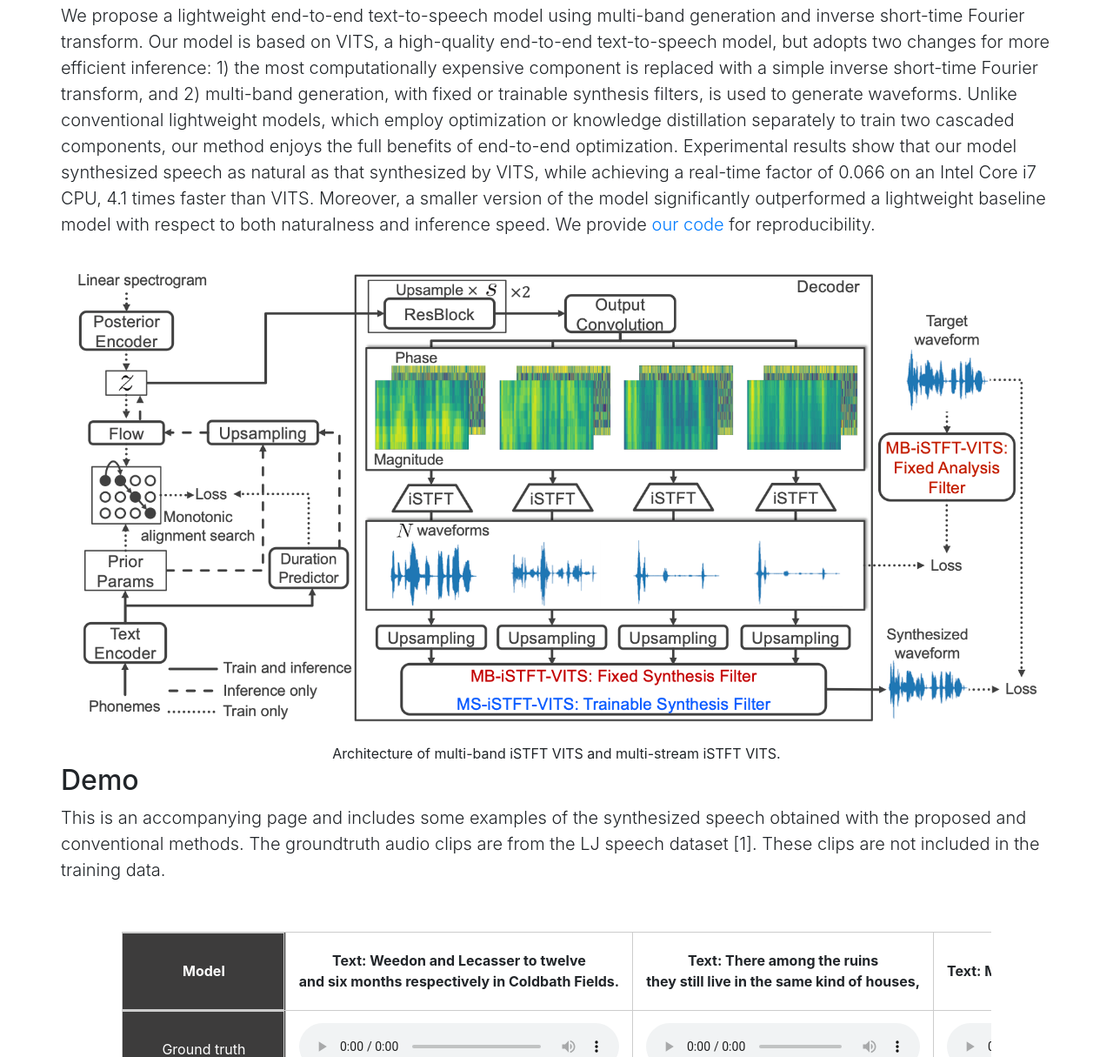
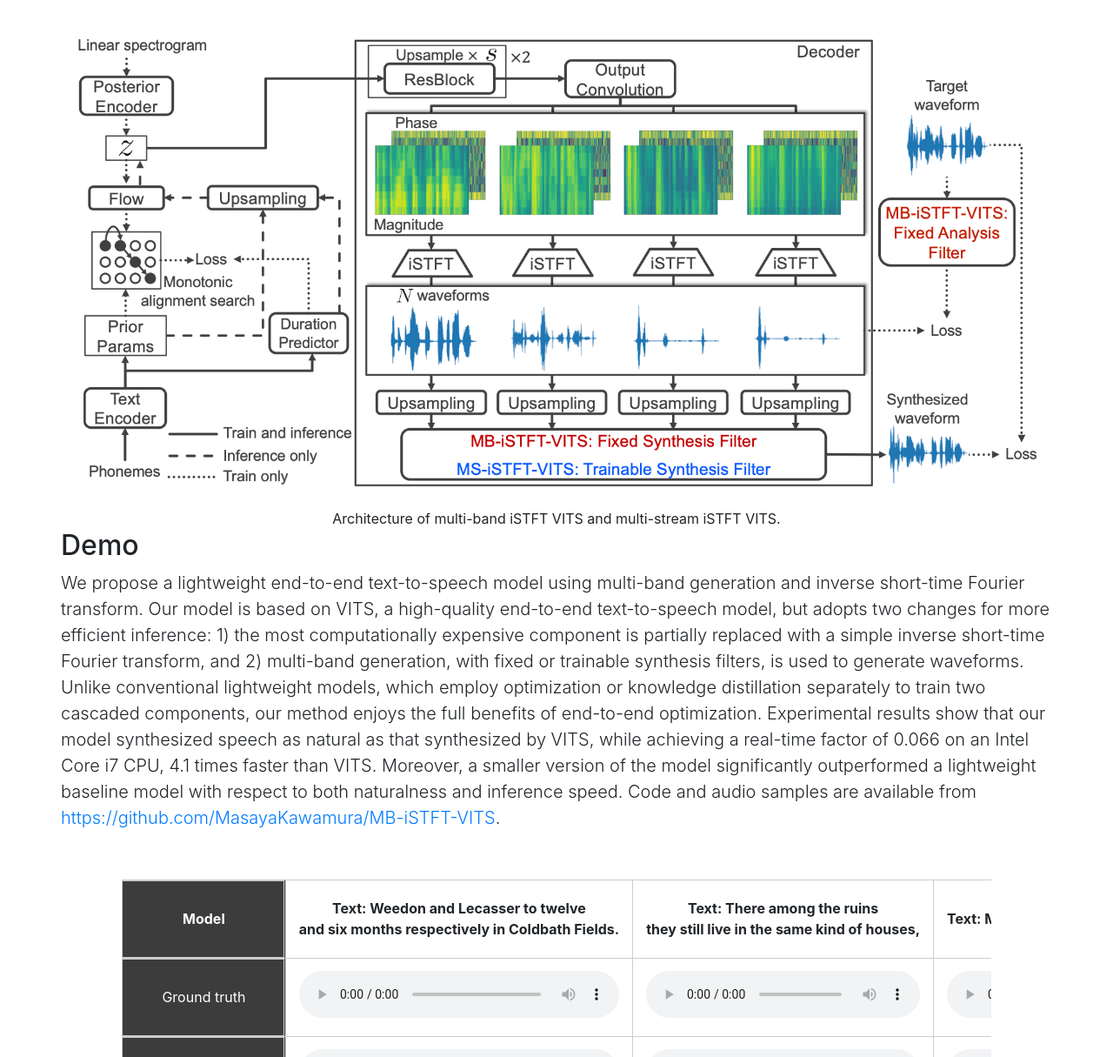
Before and after one commit to MasayaKawamura/Demo_MB-iSTFT-VITS, a plain HTML site: page index.html in a window 1280 px wide. Shown: the part 661-1876 px from the top of the page at 87% size. Drawn offline with nearby package versions, Linux system fonts and the light colour scheme.

Commit message:
Update index.html

```diff
--- a/index.html
+++ b/index.html
@@ -66,7 +66,7 @@
             <p class="lead">
                 <sup>1</sup>The University of Tokyo, Tokyo, Japan<br>
                 <sup>2</sup>LINE Corp., Japan.<br>
-                <sup>*</sup>Work done during an internship at LINE corporation<br><br>
+                <sup>*</sup>Work performed during an internship at LINE corporation<br><br>
 
             </p>
             <p class="lead">
@@ -86,12 +86,6 @@
 
     <div class="row">
         <p class="lead">
-         We propose a lightweight end-to-end text-to-speech model using multi-band generation and inverse short-time Fourier transform. Our model is based on VITS, a high-quality end-to-end text-to-speech
-         model, but adopts two changes for more efficient inference: 1) the most computationally expensive component is replaced with a simple inverse short-time Fourier transform,
-         and 2) multi-band generation, with fixed or trainable synthesis filters, is used to generate waveforms. Unlike conventional lightweight models, which employ optimization or knowledge distillation
-         separately to train two cascaded components, our method enjoys the full benefits of end-to-end optimization. Experimental results show that our model synthesized speech as natural as that synthesized
-         by VITS, while achieving a real-time factor of 0.066 on an Intel Core i7 CPU, 4.1 times faster than VITS. Moreover, a smaller version of the model significantly outperformed a lightweight baseline model with
-         respect to both naturalness and inference speed. We provide <a href="https://github.com/MasayaKawamura/MB-iSTFT-VITS">our code</a> for reproducibility.
         </p>
     </div>
     <div align="center">
@@ -101,10 +95,17 @@
     <div class="row"><h2>Demo</h2></div>
     <div class="row">
         <p class="lead">
-            This is an accompanying page and includes some examples of the synthesized speech obtained with the proposed and conventional methods.
-            The groundtruth audio clips are from the LJ speech dataset [1].
-            These clips are not included in the training data.
-
+          We propose a lightweight end-to-end text-to-speech model using multi-band generation
+         and inverse short-time Fourier transform. Our model is based on VITS, a high-quality
+         end-to-end text-to-speech model, but adopts two changes for more efficient inference: 1) the most
+         computationally expensive component is partially replaced with a simple inverse short-time Fourier
+         transform, and 2) multi-band generation, with fixed or trainable synthesis filters, is used to generate
+         waveforms. Unlike conventional lightweight models, which employ optimization or knowledge distillation separately
+         to train two cascaded components, our method enjoys the full benefits of end-to-end optimization. Experimental results
+         show that our model synthesized speech as natural as that synthesized by VITS, while achieving a real-time factor of
+         0.066 on an Intel Core i7 CPU, 4.1 times faster than VITS. Moreover, a smaller version of the model significantly
+         outperformed a lightweight baseline model with respect to both naturalness and inference speed.
+         Code and audio samples are available from <a href="https://github.com/MasayaKawamura/MB-iSTFT-VITS">https://github.com/MasayaKawamura/MB-iSTFT-VITS</a>.
         </p>
 
     </div>
```
